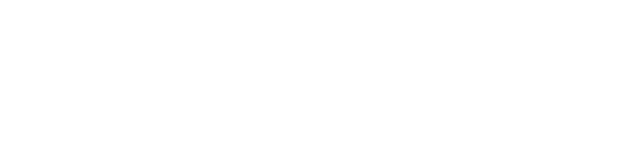
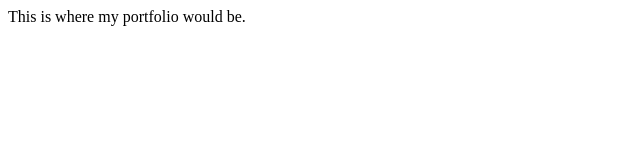
Before and after one commit to slawko97/crap-portfolio, a plain HTML site: page index.html in a window 1280 px wide. Shown: the whole page, without its empty margins (0-640 px from the left). Drawn offline with Linux system fonts and the light colour scheme.

Commit message:
added text about portfolio in body

```diff
--- a/index.html
+++ b/index.html
@@ -5,5 +5,6 @@
     <title>crap portfolio</title>
   </head>
   <body>
+    This is where my portfolio would be.
   </body>
 </html>
```
